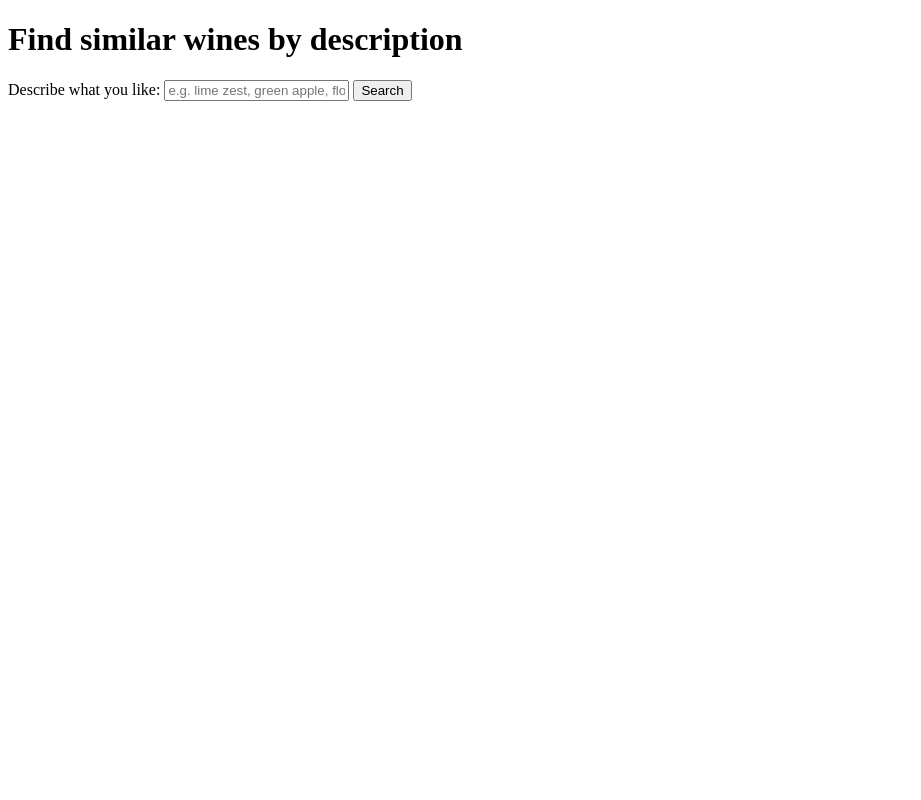
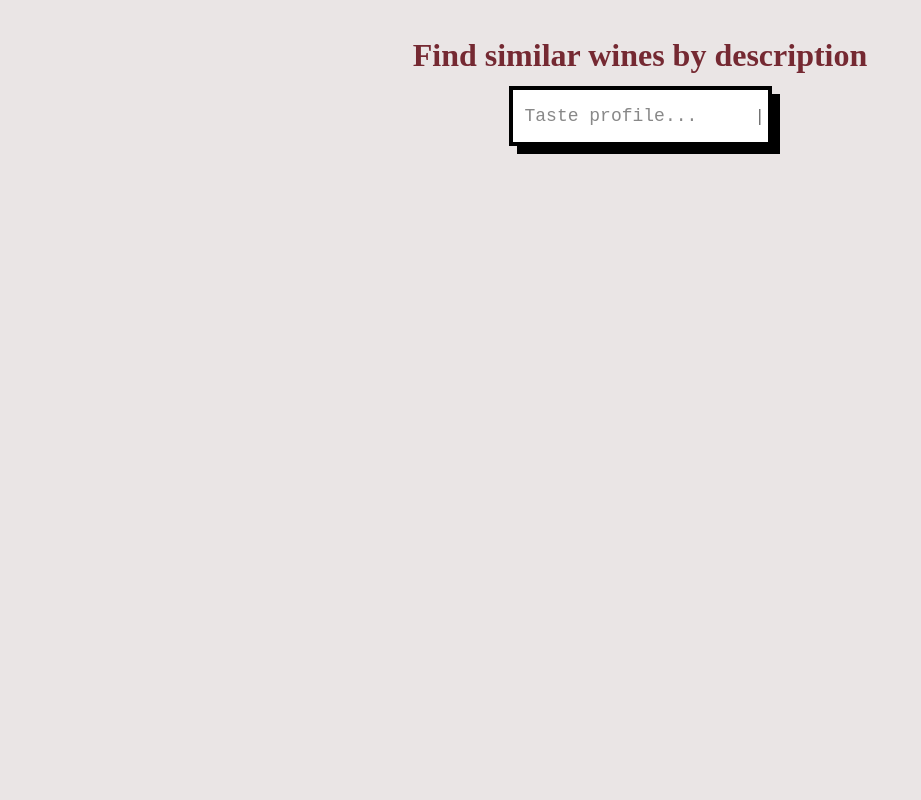
Before and after one commit to KalleHahl/data-science-group-project, a FastAPI app: page / in a window 1280 px wide. Shown: the whole page, without its empty margins (0-921 px from the left). Run offline with FastAPI, Linux system fonts and the light colour scheme; parts of the project's set-up code (start-up, migrations or seed data) failed here and were passed over.

Commit message:
added a mega pretty ui

```diff
--- a/src/backend/main.py
+++ b/src/backend/main.py
@@ -1,6 +1,7 @@
 # 🚀
 from fastapi import FastAPI, Request
 from fastapi.templating import Jinja2Templates
+from fastapi.staticfiles import StaticFiles
 
 # 🐼
 import pandas as pd
@@ -33,6 +34,8 @@ stemmer = PorterStemmer()
 
 templates = Jinja2Templates(directory="src/backend/templates")
 
+# Mount static file for CSS
+app.mount("/static", StaticFiles(directory="src/backend/static"), name="static")
 
 @app.get("/")
 async def main_route(request: Request):
--- /dev/null
+++ b/src/backend/static/index.css
@@ -0,0 +1,167 @@
+html, body { height: 100%; margin: 0; }
+.page {
+  min-height: 100vh;
+  display: flex;
+  flex-direction: column;
+  align-items: center;
+  padding: 16px;
+  background-color: #eae5e5;
+}
+
+.page__title {
+  margin-bottom: 12px;
+  color: rgb(117, 41, 50);
+  text-align: center;
+}
+
+/* Container hosts a fake caret */
+.input-container {
+  position: relative;
+  width: 100%;
+  max-width: 270px;
+}
+
+/* Single definition (you had duplicates) */
+.input {
+  width: 100%;
+  height: 60px;
+  padding: 12px;
+  font-size: 18px;
+  font-family: "Courier New", monospace;
+  color: #000;
+  background-color: #fff;
+  border: 4px solid #000;
+  border-radius: 0;
+  outline: none;
+  transition: all 0.3s ease;
+  box-shadow: 8px 8px 0 #000;
+}
+
+.input::placeholder { color: #888; }
+
+.input:hover {
+  transform: translate(-4px, -4px);
+  box-shadow: 12px 12px 0 #000;
+}
+
+.input:focus {
+  background-color: #010101;
+  color: #fff;
+  border-color: #d6d9dd;
+  animation: shake 0.5s ease-in-out; /* optional */
+}
+
+/* caret indicator lives on the container */
+.input-container::after {
+  content: "|";
+  position: absolute;
+  right: 10px;
+  top: 50%;
+  transform: translateY(-50%);
+  animation: blink 0.7s step-end infinite;
+  color: #000;
+  pointer-events: none;
+}
+
+/* when input is focused, switch caret color using :focus-within */
+.input-container:focus-within::after { color: #fff; }
+
+.input:focus::placeholder { color: #fff; }
+
+/* Optional “typing” + “glitch” effects (feel free to remove if too much) */
+@keyframes typing { from { width: 0; } to { width: 100%; } }
+@keyframes blink { 50% { opacity: 0; } }
+
+.input:valid { animation: typing 2s steps(30, end); }
+
+@keyframes shake {
+  0% { transform: translateX(0); }
+  25% { transform: translateX(-5px) rotate(-5deg); }
+  50% { transform: translateX(5px) rotate(5deg); }
+  75% { transform: translateX(-5px) rotate(-5deg); }
+  100% { transform: translateX(0); }
+}
+
+/* Optional glitch loop */
+@keyframes glitch {
+  7% { transform: skew(-0.5deg, -0.9deg); opacity: 0.75; }
+  10% { transform: none; opacity: 1; }
+  30% { transform: skew(0.8deg, -0.1deg); opacity: 0.75; }
+  35% { transform: none; opacity: 1; }
+  55% { transform: skew(-1deg, 0.2deg); opacity: 0.75; }
+  75% { transform: skew(0.4deg, 1deg); opacity: 0.75; }
+}
+.input:not(:placeholder-shown) { animation: glitch 1s linear infinite; }
+
+/* Optional minor layout polish for your existing form */
+.search-form { display: flex; gap: 8px; align-items: center; flex-wrap: wrap; }
+.search-form__label { margin-right: 4px; }
+.search-form__button { padding: 6px 10px; cursor: pointer; }
+.status { margin: 8px 0; }
+
+* { box-sizing: border-box; }
+
+#results {
+  display: grid;
+  grid-template-columns: repeat(auto-fill, minmax(300px, 1fr));
+  gap: 12px;
+  padding: 12px;
+}
+
+
+.wine-card {
+  width: 300px;
+  height: 200px;
+  perspective: 1000px;
+  overflow: hidden;
+}
+
+.wine-card-inner {
+  width: 100%;
+  height: 100%;
+  position: relative;
+  transform-style: preserve-3d;
+  transition: transform 0.8s;
+}
+
+.wine-card:hover .wine-card-inner { transform: rotateY(180deg); }
+
+.wine-card-front,
+.wine-card-back {
+  position: absolute;
+  inset: 0;
+  backface-visibility: hidden;
+  -webkit-backface-visibility: hidden;
+  display: flex;
+  flex-direction: column;
+  justify-content: center;
+  padding: 12px;
+}
+
+.wine-card-front {
+  background: #612124;
+  color: #fff;
+  transform: rotateY(0deg);
+  border: 10px solid #612124;
+  border-radius: 10px;
+}
+
+.wine-card-back {
+  background: #f2dfb9;
+  color: #110505;
+  border: 10px solid#f2dfb9;
+  border-radius: 10px;
+  transform: rotateY(180deg);
+  justify-content: flex-start;
+  overflow: auto;
+}
+
+.wine-card__title { margin: 0 0 6px; font-size: 1.1rem; }
+.wine-card__description {
+  margin: 0 0 6px;
+  display: -webkit-box;
+  -webkit-box-orient: vertical;
+  -webkit-line-clamp: 6;
+  overflow: hidden;
+}
+.wine-card__rating { color: #3b3636; opacity: 0.85; }
--- a/src/backend/templates/index.html
+++ b/src/backend/templates/index.html
@@ -1,72 +1,90 @@
-<!doctype html>
+<!DOCTYPE html>
 <html>
   <head>
-    <meta charset="utf-8">
+    <meta charset="utf-8" />
     <title>Wine Recommender</title>
+    <link rel="stylesheet" href="/static/index.css" />
   </head>
-  <body>
-    <h1>Find similar wines by description</h1>
+  <body class="page">
+    <h1 class="page__title">Find similar wines by description</h1>
 
-    <form id="search-form">
-      <label for="q">Describe what you like:</label>
-      <input id="q" name="q" type="text" placeholder="e.g. lime zest, green apple, floral" />
-      <button type="submit">Search</button>
+    <form id="search-form" class="search-form">
+      <div class="input-container">
+        <input
+          id="q"
+          name="description"
+          class="input"
+          type="text"
+          placeholder="Taste profile..."
+          required
+        />
+      </div>
     </form>
 
-    <div id="status"></div>
-    <div id="results"></div>
+    <div id="status" class="status"></div>
+    <div id="results" class="results"></div>
 
     <script>
-      const form = document.getElementById('search-form');
-      const input = document.getElementById('q');
-      const statusEl = document.getElementById('status');
-      const resultsEl = document.getElementById('results');
+      const form = document.getElementById("search-form");
+      const input = document.getElementById("q");
+      const statusEl = document.getElementById("status");
+      const resultsEl = document.getElementById("results");
 
-      form.addEventListener('submit', async (e) => {
+      form.addEventListener("submit", async (e) => {
         e.preventDefault();
         const q = input.value.trim();
         if (!q) return;
 
-        statusEl.textContent = 'Searching...';
-        resultsEl.innerHTML = '';
+        statusEl.textContent = "Searching...";
+        resultsEl.innerHTML = "";
 
         try {
-          const params = new URLSearchParams({ description: q, k: '5' });
-          const res = await fetch('/by_description?' + params.toString(), {
-            headers: { 'Accept': 'application/json' }
+          const params = new URLSearchParams({ description: q, k: "5" });
+          const res = await fetch("/by_description?" + params.toString(), {
+            headers: { Accept: "application/json" },
           });
 
           if (!res.ok) {
             const text = await res.text();
-            throw new Error('Server error: ' + text);
+            throw new Error("Server error: " + text);
           }
 
           const data = await res.json();
           renderResults(data.results || []);
-          statusEl.textContent = data.results && data.results.length ? '' : 'No results.';
+          statusEl.textContent =
+            data.results && data.results.length ? "" : "No results.";
         } catch (err) {
-          statusEl.textContent = 'Error: ' + err.message;
+          statusEl.textContent = "Error: " + err.message;
         }
       });
 
       function renderResults(items) {
         items.forEach((it) => {
-          const card = document.createElement('div');
-          const h3 = document.createElement('h3');
-          const p = document.createElement('p');
-          const small = document.createElement('small');
+          const card = document.createElement("div");
+          card.className = "wine-card";
+          const card_inner = document.createElement("div");
+          card_inner.className = "wine-card-inner";
+          const card_front = document.createElement("div");
+          card_front.className = "wine-card-front";
+          const card_back = document.createElement("div");
+          card_back.className = "wine-card-back";
+          const h3 = document.createElement("h3");
+          h3.className = "wine-card__title";
+          h3.textContent = it.title || "(untitled)";
 
-          h3.textContent = it.title || '(untitled)';
-          p.textContent = it.description || '';
-          small.textContent = 'Rating: ' + (it.rating_score ?? '');
+          const p = document.createElement("p");
+          p.className = "wine-card__description";
+          p.textContent = it.description || "";
 
-          card.appendChild(h3);
-          card.appendChild(p);
-          card.appendChild(small);
-
-          card.style.border = '1px solid #ccc';
-          card.style.padding = '8px';
-          card.style.margin = '8px 0';
+          const small = document.createElement("small");
+          small.className = "wine-card__rating";
+          small.textContent = "Rating: " + (it.rating_score ?? "");
+          card_front.appendChild(h3);
+          card_back.appendChild(p);
+          card_back.appendChild(small);
+          card_inner.appendChild(card_front);
+          card_inner.appendChild(card_back);
+          card.appendChild(card_inner);
 
           resultsEl.appendChild(card);
         });
```
